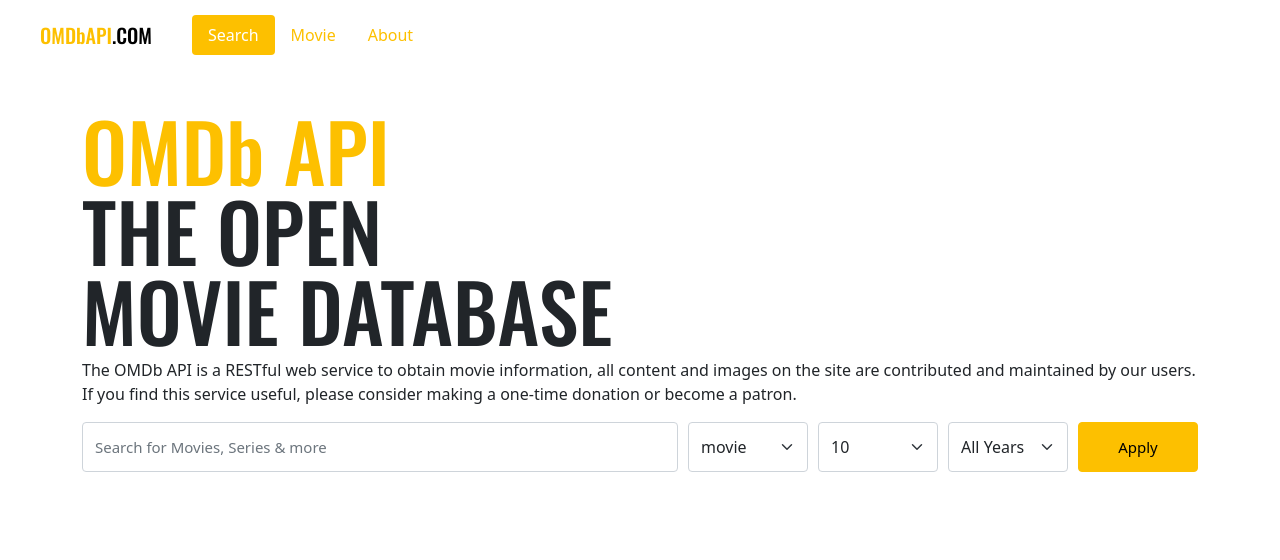
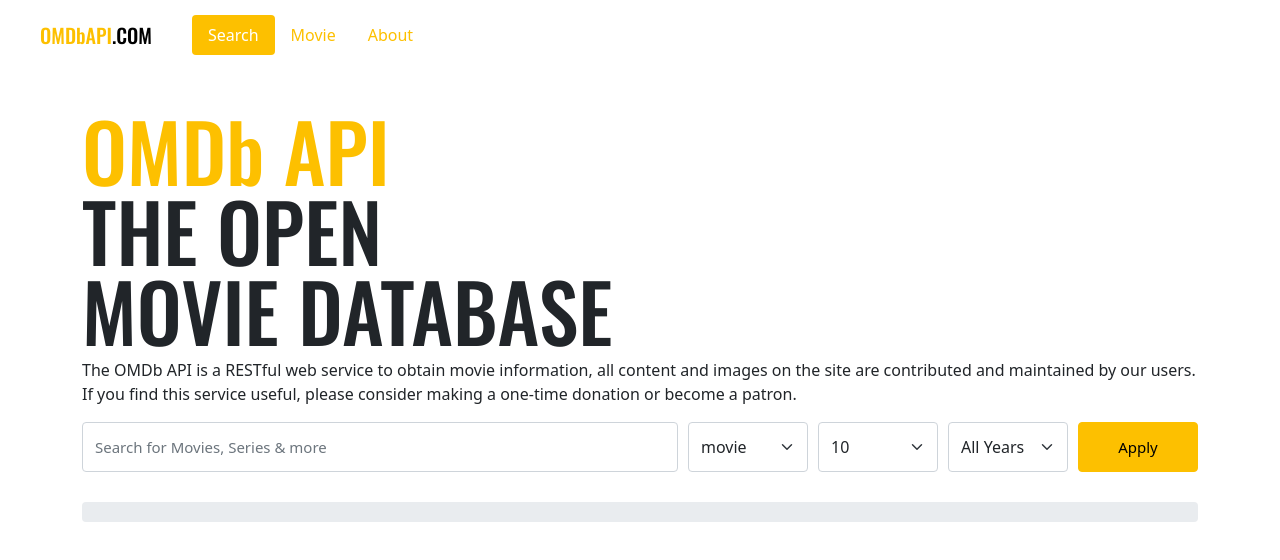
Before and after one commit to JYeonDev/vue3-movie-app, a Vue app: page /#/ in a window 1280 px wide. Shown: the top 560 px of the page. Built offline with nearby package versions, Linux system fonts and the light colour scheme.

Commit message:
Container 너비 사용자 지정

```diff
--- a/src/components/MovieItem.vue
+++ b/src/components/MovieItem.vue
@@ -1,6 +1,6 @@
 <template>
   <div
-    :style="{background: `url(${movie.Poster})`}"
+    :style="{backgroundImage: `url(${movie.Poster})`}"
     class="movie">
     <div class="info">
       <div class="year">
--- a/src/components/MovieList.vue
+++ b/src/components/MovieList.vue
@@ -32,7 +32,15 @@
 </script>
 
 <style lang="scss" scoped>
+@import "~/scss/main";
+
 .container {
+  margin-top: 30px;
+  .inner {
+    background-color: $gray-200;
+    padding: 10px 0;
+    border-radius: 4px;
+  }
   .movies {
     display: flex;
     flex-wrap: wrap;
--- a/src/scss/main.scss
+++ b/src/scss/main.scss
@@ -1,5 +1,12 @@
 // Default variable overrides
 $primary: #FDC000;
+$container-max-widths: (
+  sm: 540px,
+  md: 704px,
+  lg: 924px,
+  xl: 1140px,
+  xxl: 1364px
+);
 
 // Required
 @import "../../node_modules/bootstrap/scss/functions";
```
